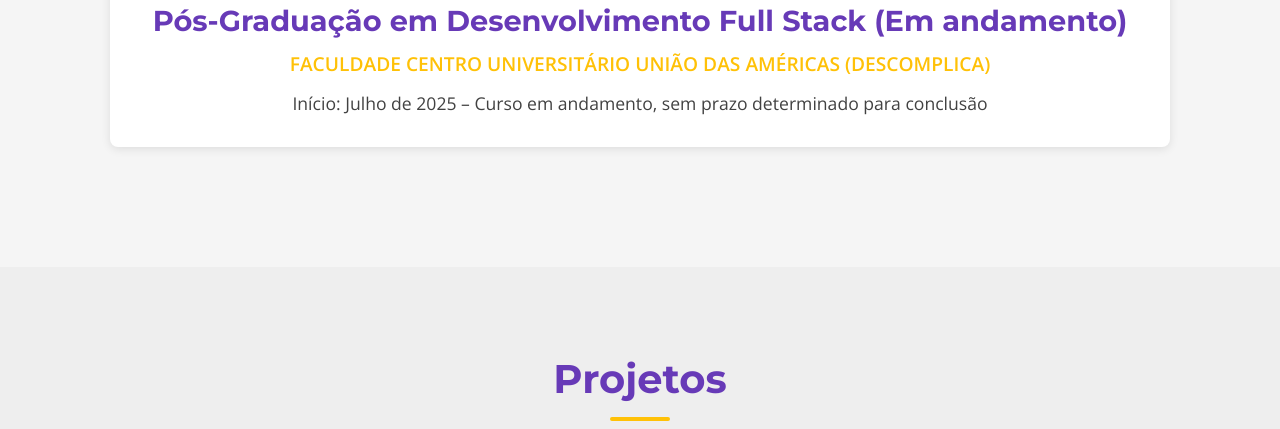
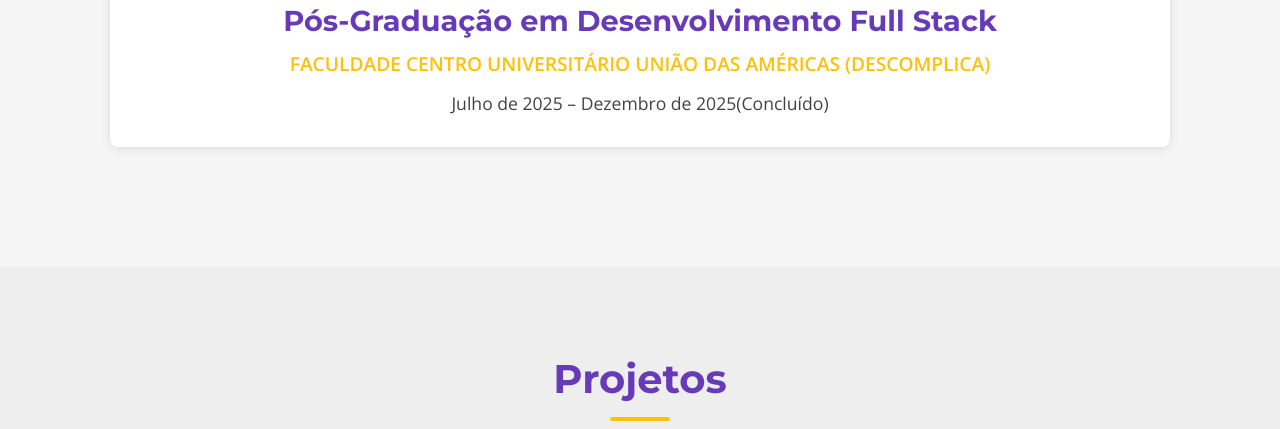
Before and after one commit to Adrian-LucasDK/Portifolio, a plain HTML site: page index.html in a window 1280 px wide. Shown: the part 6273-6702 px from the top of the page. Drawn offline with nearby package versions, Linux system fonts and the light colour scheme.

Commit message:
Atualização de Site

```diff
--- a/index.html
+++ b/index.html
@@ -254,9 +254,9 @@
                     aria-label="Site Descomplica">
                     <img src="Imagens/Formação/Logo-Descomplica.jpg" alt="Logo Descomplica" class="institution-logo">
                 </a>
-                <h3>Pós-Graduação em Desenvolvimento Full Stack (Em andamento)</h3>
+                <h3>Pós-Graduação em Desenvolvimento Full Stack</h3>
                 <h4>FACULDADE CENTRO UNIVERSITÁRIO UNIÃO DAS AMÉRICAS (DESCOMPLICA)</h4>
-                <p>Início: Julho de 2025 – Curso em andamento, sem prazo determinado para conclusão</p>
+                <p>Julho de 2025 – Dezembro de 2025(Concluído)</p>
             </div>
 
         </div>
```
Also changed, not shown: 1 other file.
